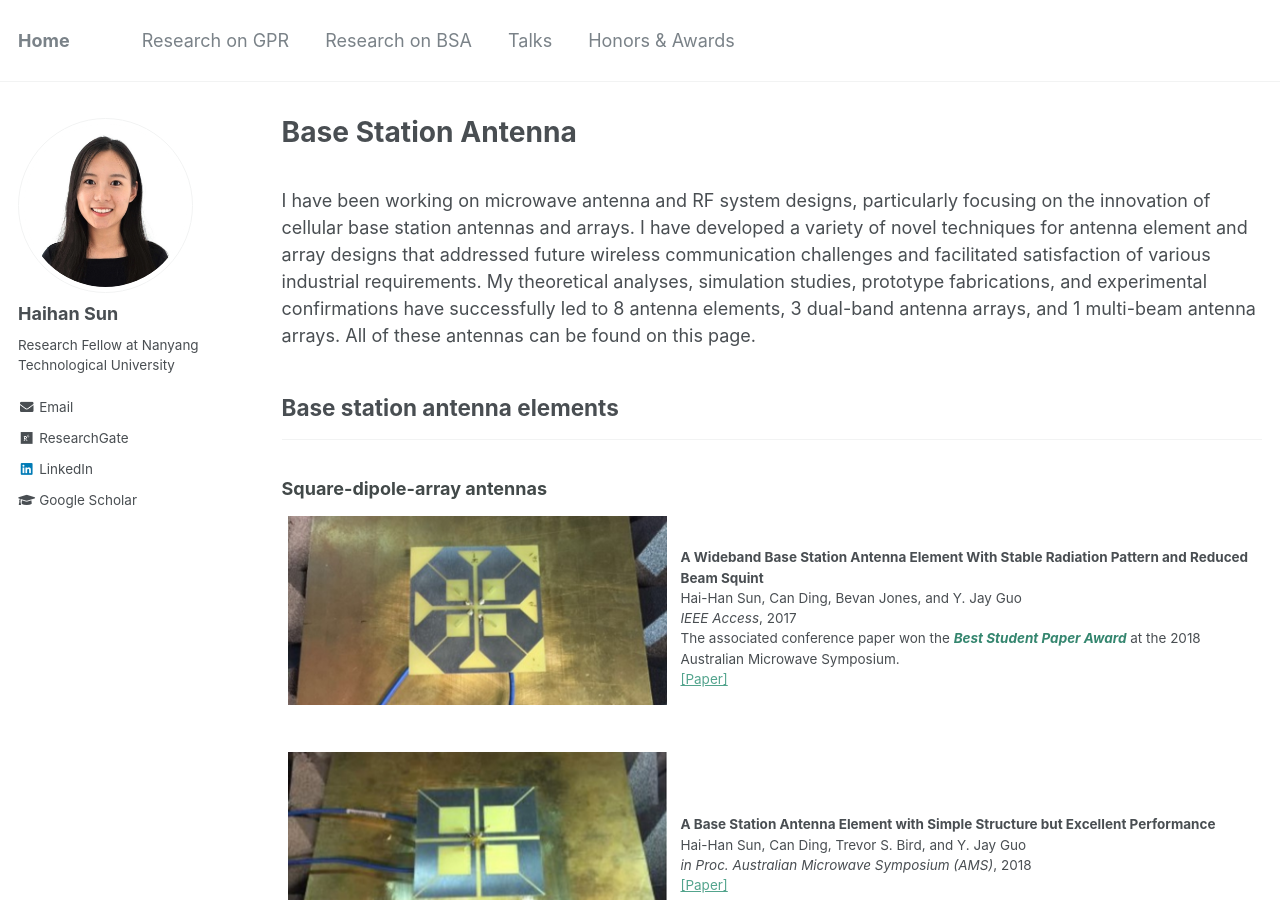
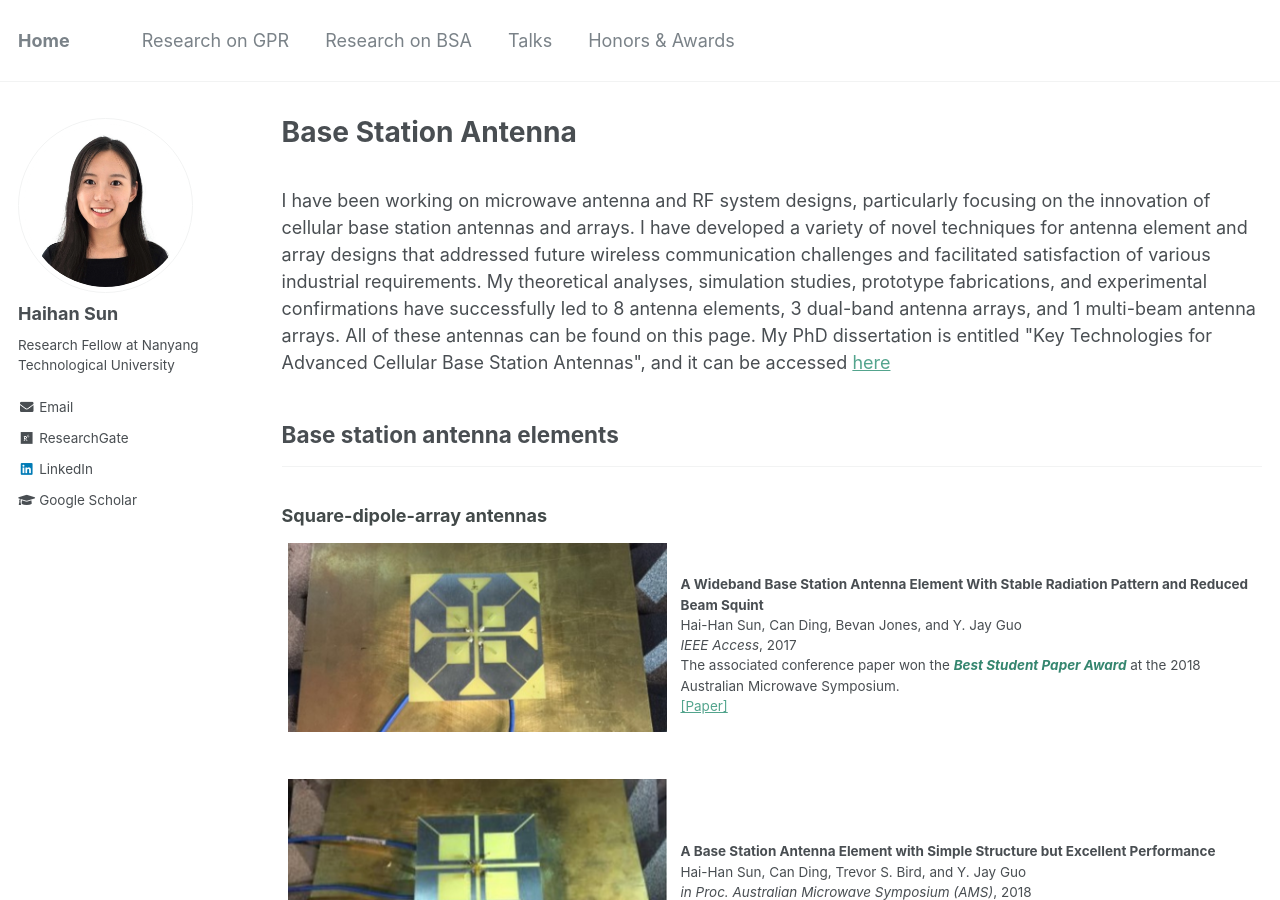
Before and after one commit to Haihan-Sun/Haihan-Sun.github.io, a Jekyll site: the page built from _pages/BSA.html, in a window 1280 px wide and 900 px high. Built offline with Jekyll 4.4.1, drawn with Linux system fonts in a browser that asks for light colours.

Commit message:
Update BSA.html

```diff
--- a/_pages/BSA.html
+++ b/_pages/BSA.html
@@ -18,8 +18,8 @@ author_profile: true
 I have been working on microwave antenna and RF system designs, particularly focusing on the innovation of cellular base station antennas and arrays.
 I have developed a variety of novel techniques for antenna element and array designs that addressed future wireless communication challenges and
 facilitated satisfaction of various industrial requirements. My theoretical analyses, simulation studies, prototype fabrications, and experimental
-confirmations have successfully led to 8 antenna elements, 3 dual-band antenna arrays, and 1 multi-beam antenna arrays. All of these antennas can be found on this page.  <br />
-
+confirmations have successfully led to 8 antenna elements, 3 dual-band antenna arrays, and 1 multi-beam antenna arrays. All of these antennas can be found on this page.
+My PhD dissertation is entitled "Key Technologies for Advanced Cellular Base Station Antennas", and it can be accessed  <a href="https://Haihan-Sun.github.io/files/Thesis_Haihan.pdf" style="color:#53A48D">here</a>  <br />
 <h2>Base station antenna elements</center></h2>
 <HR style="border:5 " width="100%"  SIZE=5>
 
```
